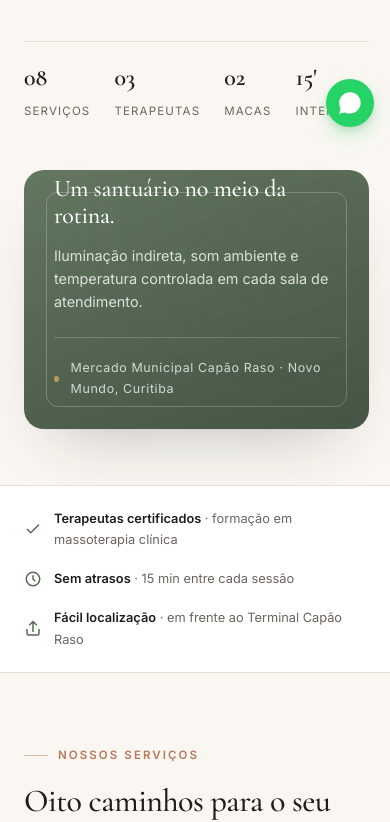
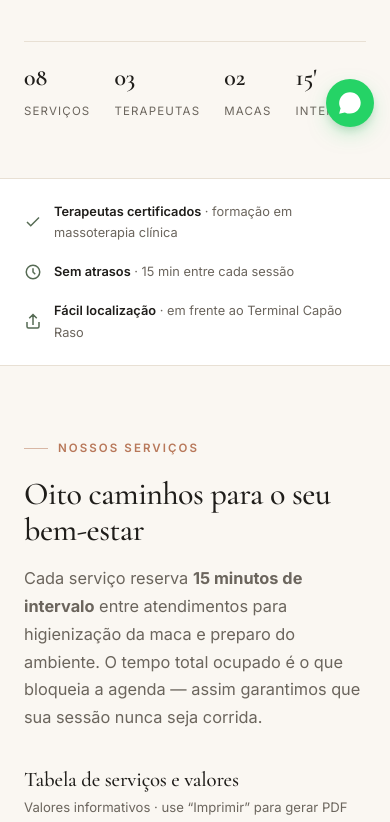
Before and after one commit to paulooliveira27/caalmassagens-sistema-agendamento, a plain HTML site: page index.html in a window 390 px wide. Shown: the part 701-1523 px from the top of the page. Drawn offline with nearby package versions, Linux system fonts and the light colour scheme.

Commit message:
Update index.html

```diff
--- a/index.html
+++ b/index.html
@@ -117,7 +117,7 @@
       radial-gradient(circle at 75% 20%, rgba(86,107,84,.08), transparent 55%);
     pointer-events:none;
   }
-  .hero-in{position:relative; display:grid; grid-template-columns:1.1fr .9fr; gap:80px; align-items:center}
+  .hero-in{position:relative; display:grid; grid-template-columns:minmax(0, 820px); justify-content:center; align-items:center}
   .hero h1{margin-bottom:28px}
   .hero h1 em{font-style:italic; color:var(--sage); font-weight:400}
   .hero .lead{font-size:1.06rem; color:var(--suave); max-width:48ch; margin-bottom:38px; line-height:1.7}
@@ -126,43 +126,10 @@
   .meta .num{font-family:'Cormorant Garamond',serif; font-size:1.9rem; font-weight:600; line-height:1; display:block; margin-bottom:6px}
   .meta .lbl{font-size:.72rem; letter-spacing:.1em; text-transform:uppercase; color:var(--suave)}
 
-  .hero-img{
-    aspect-ratio:4/5; border-radius:20px; position:relative;
-    background:
-      linear-gradient(160deg, rgba(86,107,84,.92), rgba(64,82,63,.98)),
-      radial-gradient(circle at 70% 20%, rgba(179,154,95,.4), transparent 60%);
-    overflow:hidden;
-    box-shadow:var(--sombra-g);
-  }
-  .hero-img::before{
-    content:""; position:absolute; inset:22px;
-    border:1px solid rgba(255,255,255,.22); border-radius:12px;
-  }
-  .hero-img-in{
-    position:absolute; inset:0; display:flex; flex-direction:column; justify-content:flex-end;
-    padding:42px; color:#fff;
-  }
-  .hero-img-in .tag{
-    display:inline-block; align-self:flex-start; padding:6px 14px; border-radius:999px;
-    background:rgba(255,255,255,.15); backdrop-filter:blur(8px);
-    font-size:.7rem; letter-spacing:.15em; text-transform:uppercase; margin-bottom:20px;
-    border:1px solid rgba(255,255,255,.2);
-  }
-  .hero-img-in h3{color:#fff; font-size:1.9rem; line-height:1.15; margin-bottom:14px; font-weight:500}
-  .hero-img-in p{color:rgba(255,255,255,.8); font-size:.9rem; line-height:1.6; max-width:32ch}
-  .hero-img-in .assinatura{
-    margin-top:24px; padding-top:20px; border-top:1px solid rgba(255,255,255,.18);
-    display:flex; align-items:center; gap:12px;
-    font-size:.78rem; color:rgba(255,255,255,.75); letter-spacing:.05em;
-  }
-  .assinatura-dot{width:6px; height:6px; border-radius:50%; background:var(--ouro)}
 
   @media (max-width:960px){
-    .hero-in{grid-template-columns:1fr; gap:48px}
+    .hero-in{grid-template-columns:minmax(0, 1fr)}
     .hero{padding:64px 0 56px}
-    .hero-img{aspect-ratio:16/12; max-width:520px}
-    .hero-img-in{padding:30px}
-    .hero-img-in h3{font-size:1.5rem}
     .hero-metas{gap:24px; padding-top:24px}
     .meta .num{font-size:1.5rem}
   }
@@ -258,27 +225,14 @@
 
   /* ---------- ESPAÇO / SOBRE ---------- */
   #espaco{background:var(--creme-2)}
-  .sobre-grid{display:grid; grid-template-columns:1fr 1fr; gap:72px; align-items:center}
-  .sobre-imgs{position:relative; display:grid; grid-template-columns:1fr 1fr; gap:14px}
-  .sobre-bloco{
-    border-radius:var(--raio); overflow:hidden;
-    background:linear-gradient(150deg, var(--sage), var(--sage-deep));
-    position:relative;
-  }
-  .sobre-bloco:nth-child(1){aspect-ratio:3/4; transform:translateY(28px)}
-  .sobre-bloco:nth-child(2){aspect-ratio:3/4; background:linear-gradient(150deg, var(--terra), #8B5A40)}
-  .sobre-bloco::after{
-    content:""; position:absolute; inset:0;
-    background:radial-gradient(circle at 30% 30%, rgba(255,255,255,.15), transparent 60%);
-  }
+  .sobre-grid{display:grid; grid-template-columns:minmax(0, 820px); justify-content:center; align-items:center}
   .sobre-txt h2{margin-bottom:22px}
   .sobre-txt p{color:var(--suave); font-size:1rem; margin-bottom:20px; line-height:1.75}
   .sobre-lista{list-style:none; margin:0; padding:0; display:grid; gap:16px; margin-top:32px}
   .sobre-lista li{display:flex; gap:14px; align-items:flex-start; font-size:.92rem; color:var(--tinta-suave)}
   .sobre-lista li svg{width:18px; height:18px; color:var(--sage); flex-shrink:0; margin-top:3px}
   @media (max-width:880px){
-    .sobre-grid{grid-template-columns:1fr; gap:44px}
-    .sobre-imgs{max-width:420px; margin-inline:auto}
+    .sobre-grid{grid-template-columns:minmax(0, 1fr)}
   }
 
   /* ---------- PROFISSIONAIS ---------- */
@@ -525,17 +479,7 @@
       </div>
     </div>
 
-    <div class="hero-img">
-      <div class="hero-img-in">
-        <span class="tag">Ambiente pensado</span>
-        <h3>Um santuário no meio da rotina.</h3>
-        <p>Iluminação indireta, som ambiente e temperatura controlada em cada sala de atendimento.</p>
-        <div class="assinatura">
-          <span class="assinatura-dot"></span>
-          <span>Mercado Municipal Capão Raso · Novo Mundo, Curitiba</span>
-        </div>
-      </div>
-    </div>
+
   </div>
 </section>
 
@@ -604,10 +548,6 @@
 <!-- ESPAÇO / SOBRE -->
 <section id="espaco">
   <div class="wrap sobre-grid">
-    <div class="sobre-imgs">
-      <div class="sobre-bloco"></div>
-      <div class="sobre-bloco"></div>
-    </div>
     <div class="sobre-txt">
       <span class="eyebrow">O espaço</span>
       <h2>Um ambiente desenhado para desacelerar.</h2>
@@ -914,7 +854,7 @@
         <h4>Contato</h4>
         <ul>
           <li>Mercado Municipal Capão Raso<br>Rua Otto Cabel, 51 — em frente ao Terminal Capão Raso<br>Novo Mundo, Curitiba — PR, 81020-245</li>
-          <li><a href="#">+55 11 99999-9999</a></li>
+          <li><a href="#">+55 41 99975-7667</a></li>
         </ul>
       </div>
     </div>
```
